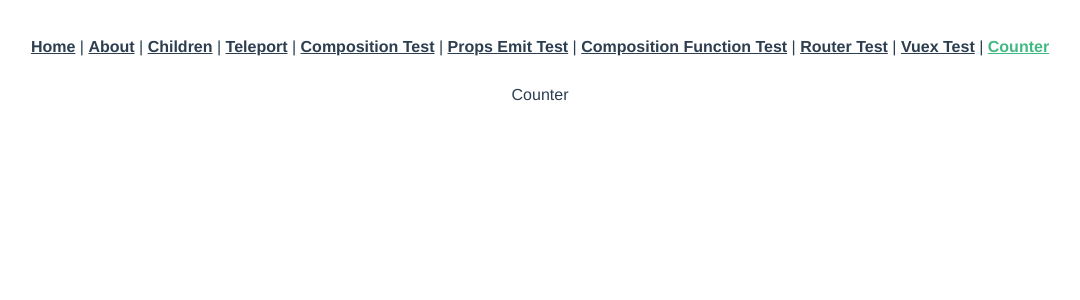
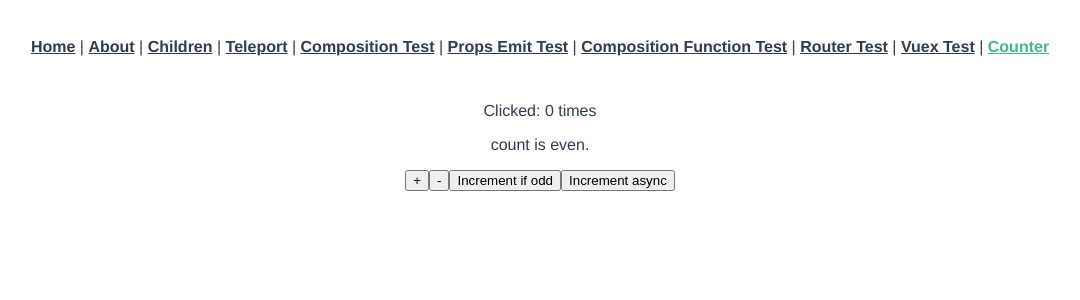
Before and after one commit to hidemiura1111/learning-vue3_cli, a Vue app: page /counter in a window 1280 px wide. Shown: the top 300 px of the page, without its empty margins (100-1180 px from the left). Built offline with nearby package versions, Linux system fonts and the light colour scheme.

Commit message:
Counter, View

```diff
--- a/src/views/CounterView.vue
+++ b/src/views/CounterView.vue
@@ -1,13 +1,34 @@
 <template>
-  <div>Counter</div>
+  <div id="app">
+    <p>
+      Clicked: {{ count }} times
+    </p>
+    <p>
+      count is {{ evenOrOdd }}.
+    </p>
+    <button @click="increment">+</button>
+    <button @click="decrement">-</button>
+    <button @click="incrementIfOdd">Increment if odd</button>
+    <button @click="incrementAsync">Increment async</button>
+  </div>
 </template>
 
 <script>
+import { computed } from 'vue'
+import { useStore } from 'vuex'
+
 export default {
+  setup () {
+    const store = useStore()
 
+    return {
+      count: computed(() => store.state.count),
+      evenOrOdd: computed(() => store.getters.evenOrOdd),
+      increment: () => store.dispatch('increment'),
+      decrement: () => store.dispatch('decrement'),
+      incrementIfOdd: () => store.dispatch('incrementIfOdd'),
+      incrementAsync: () => store.dispatch('incrementAsync')
+    }
+  }
 }
 </script>
-
-<style>
-
-</style>
```
